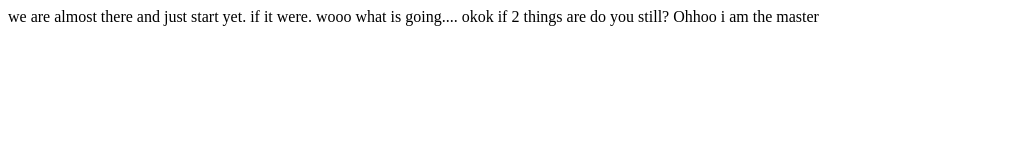
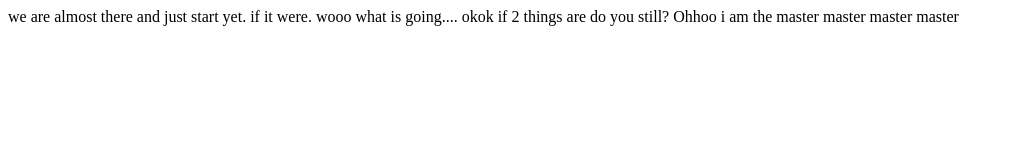
Before and after one commit to KudoShogo/Atom_practice, a plain HTML site: page index.html in a window 1280 px wide. Shown: the whole page, without its empty margins (0-1013 px from the left). Drawn offline with Linux system fonts and the light colour scheme.

Commit message:
repeat master

```diff
--- a/index.html
+++ b/index.html
@@ -16,7 +16,10 @@
   if 2 things are
   do you still?
   Ohhoo
-i am the master
+  i am the master
+  master
+  master
+  master
 </div>
   </body>
 </html>
```
